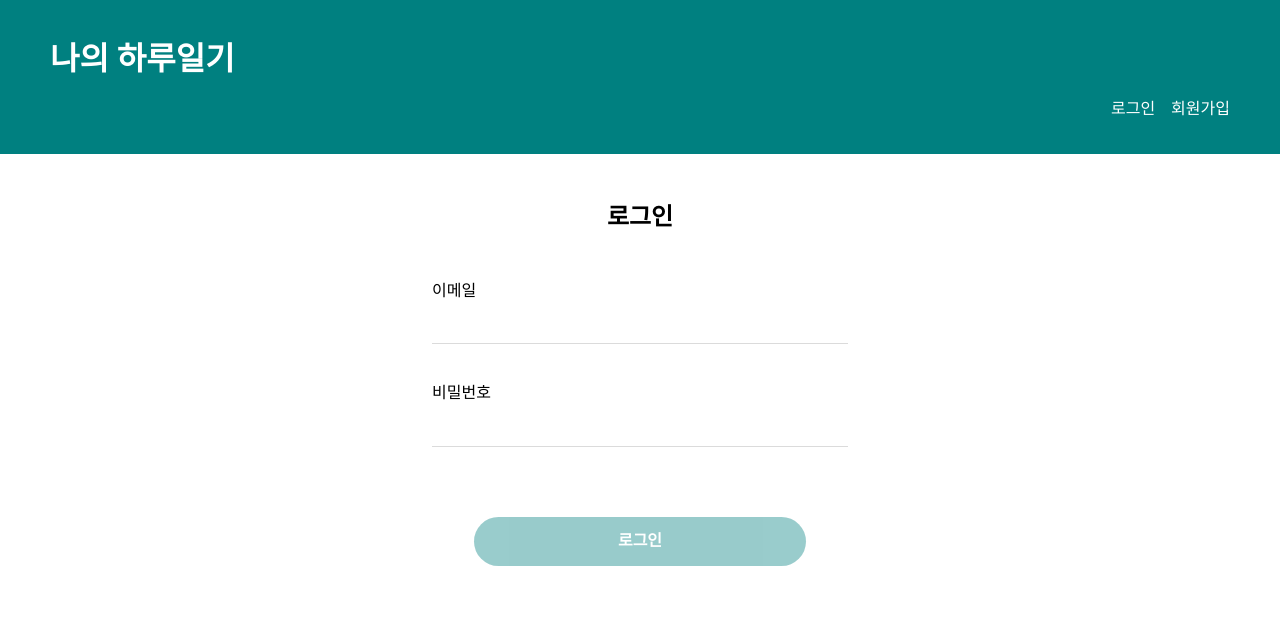
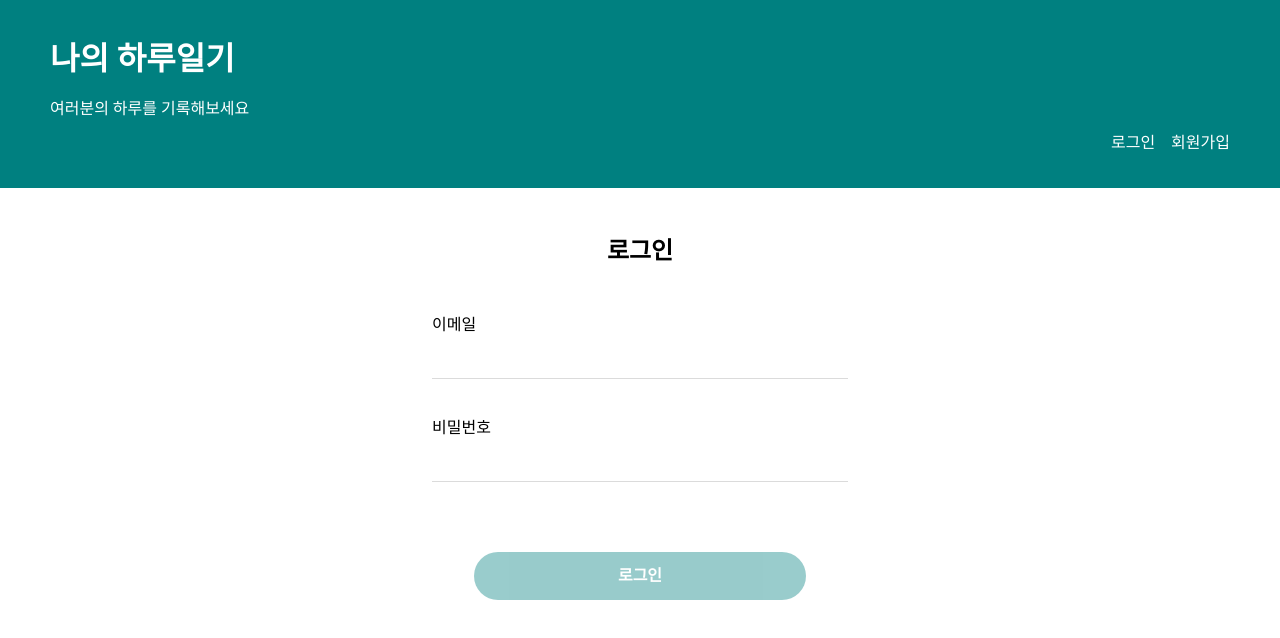
Before and after one commit to sjkymy/my-diary, a React (Create React App) app in the folder my-app/: page /login in a window 1280 px wide. Shown: the top 638 px of the page. Built offline with nearby package versions, Linux system fonts and the light colour scheme; no server answers.

Commit message:
Nav 서브타이틀 추가

```diff
--- a/my-app/src/components/Nav.jsx
+++ b/my-app/src/components/Nav.jsx
@@ -1,7 +1,7 @@
 import { Link } from "react-router-dom"
 import useLogout from "../hooks/useLogout"
 import useAuthContext from "../hooks/useAuthContext";
-import { NavTop, Title, ListNav, Button } from "./nav.style";
+import { NavTop, Title, SubTitle, ListNav, Button } from "./nav.style";
 
 export default function Nav() {
   const {logout} = useLogout();
@@ -10,6 +10,7 @@ export default function Nav() {
   return (
     <NavTop>
         <Title>나의 하루일기</Title>
+        <SubTitle>여러분의 하루를 기록해보세요</SubTitle>
         <ListNav>
           {!user &&
             <>
--- a/my-app/src/components/nav.style.js
+++ b/my-app/src/components/nav.style.js
@@ -12,6 +12,13 @@ export const Title = styled.h1 `
     color: #fff;
     @media (max-width: 760px) {
         font-size: 1.8rem;
+        text-align: center;
+    }
+`
+
+export const SubTitle = styled.p `
+    color: #fff;
+    @media (max-width: 760px) {
         text-align: center;
     }
 `
```
Also changed, not shown: my-app/firebase.json (added), 1 other file (tests, documents, lock files or other folders).
